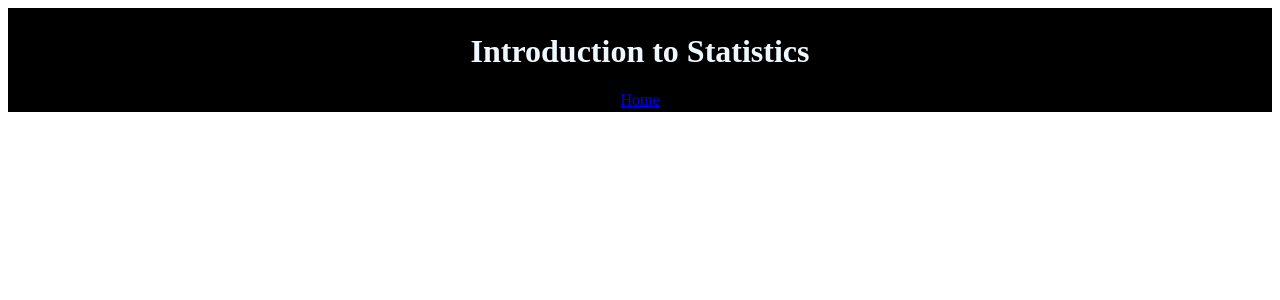
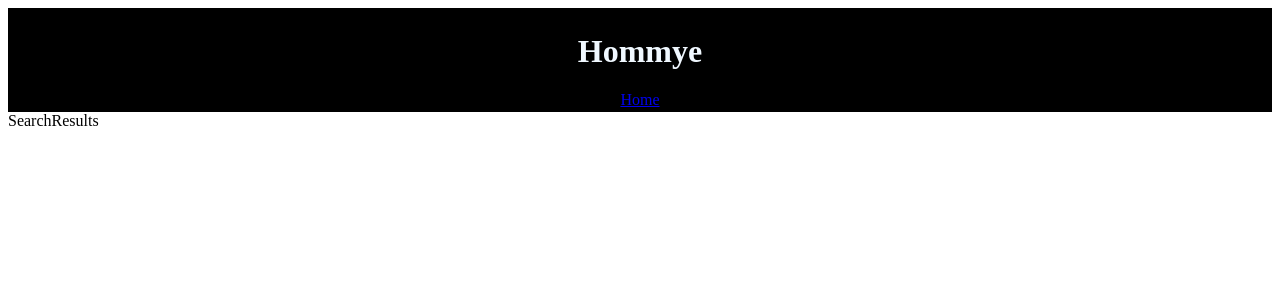
Before and after one commit to Jpkeys29/React-Router-Dom1, a React (Vite) app: page /search in a window 1280 px wide. Shown: the top 300 px of the page. Built offline with nearby package versions, Linux system fonts and the light colour scheme.

Commit message:
SearchResults component

```diff
--- a/src/App.jsx
+++ b/src/App.jsx
@@ -1,27 +1,28 @@
 import { useState } from 'react'
 import { Route, Routes } from 'react-router-dom';
 import Home from './components/Home';
-import Topics from './components/Topics';
+import GroupChat from './components/Topics';
 import ChatTrial from './components/Practice';
 import Welcome from './components/Welcome';
 import Resources from './components/Resources';
+import SearchResults from './components/SearchResults';
 import './index.css';
 import { Link, useParams} from 'react-router-dom';
 
 
 export default function App() {
-
   return (
     <div>
       <header className='header'>
-        <h1>Introduction to Statistics</h1>
+        <h1>Hommye</h1>
         <Link to={'/'}>Home</Link>
       </header>
         <Routes>
           <Route index element={<Home />} />
-          <Route path='/topics' element={<Topics />} />
+          <Route path='/topics' element={<GroupChat />} />
           <Route path='/practice' element={<ChatTrial />} />
           <Route path='/resources' element={<Resources />} />
+          <Route path='/search' element={<SearchResults />} />
           <Route path='/hello/:fName/:lName' element={<Welcome />} />
         </Routes>
     </div>
--- /dev/null
+++ b/src/components/SearchResults.jsx
@@ -0,0 +1,7 @@
+import React from "react";
+
+const SearchResults = () => {
+    return <div>SearchResults</div>
+}
+
+export default SearchResults;
```
